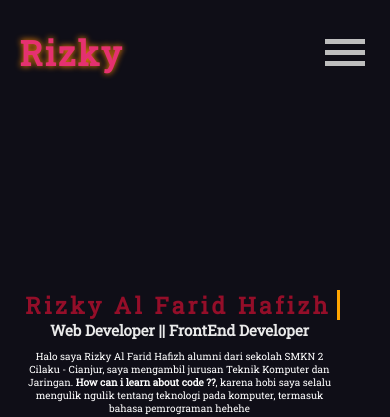
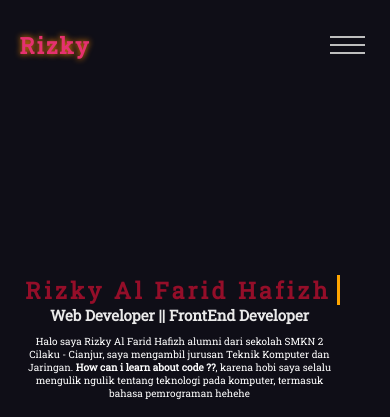
Before and after one commit to rizkyAlFarid/rizkyAlFarid.github.io, a plain HTML site: page index.html in a window 390 px wide. Shown: the top 417 px of the page. Drawn offline with nearby package versions, Linux system fonts and the light colour scheme; a web font is replaced by a local one.

Commit message:
mengubah css

```diff
--- a/style.css
+++ b/style.css
@@ -50,7 +50,6 @@ nav .brand {
 
 .brand .hamburger #checkbox {
     display: none;
-
 }
 
 nav ul {
@@ -83,7 +82,7 @@ main {
     justify-items: center;
     font-family: 'Roboto Slab', serif;
     font-size: 23px;
-    /* position: relative; */
+    /* position: rselative; */
     /* padding: 50px; */
     padding-bottom: 195px;
 }
@@ -259,7 +258,7 @@ aside h1 {
         width: 450px;
         /* font-family: 'Foldit', cursive; */
         /* font-family: 'Roboto Slab', serif; */
-        font-size: 23px;
+        font-size: 15px;
         color: var(--tertiary);
         letter-spacing: 2px;
         text-shadow: 0  0 6px var(--button);
@@ -281,8 +280,8 @@ aside h1 {
 
 
     nav .hamburger span {
-        width: 40px;
-        height: 5px;
+        width: 35px;
+        height: 2px;
         margin: 6px;
         display: flex;
         flex-direction: column;
```
